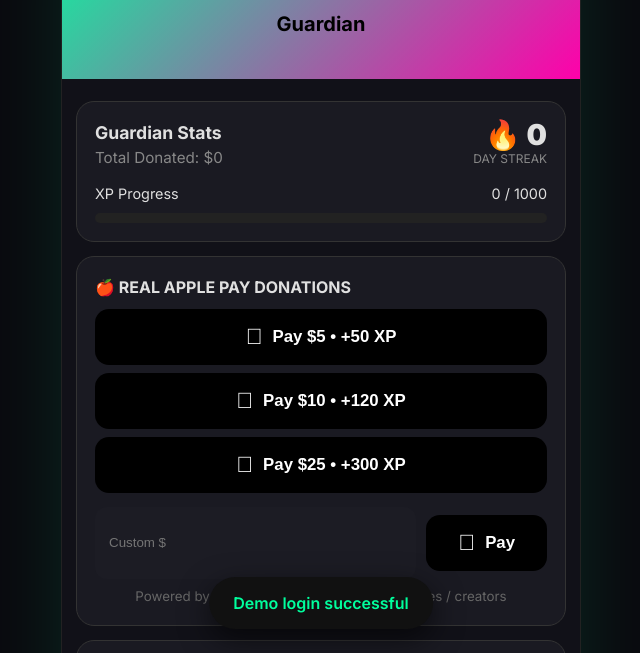
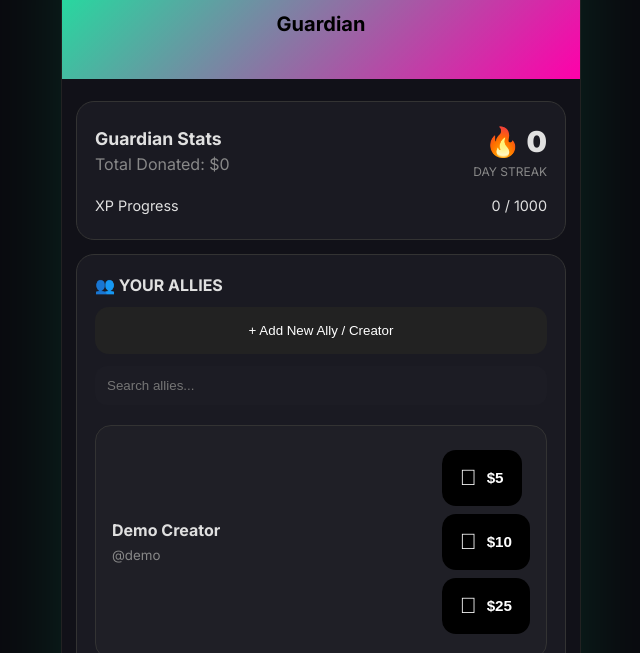
Before and after one commit to RicoAMe/RootDonate, a plain HTML site: page index.html in a window 1280 px wide. Both pictures are taken after a click on the button "Continue". Shown: the part 147-800 px from the top of the page, without its empty margins (319-959 px from the left). Drawn offline with nearby package versions, Linux system fonts and the light colour scheme.

Commit message:
Update index.html

```diff
--- a/index.html
+++ b/index.html
@@ -69,21 +69,6 @@
             border: 1px solid #333;
         }
 
-        .stat-bar {
-            height: 10px;
-            background: #222;
-            border-radius: 999px;
-            overflow: hidden;
-            margin-top: 8px;
-        }
-
-        .stat-fill {
-            height: 100%;
-            background: linear-gradient(to right, var(--primary), #00cc7a);
-            transition: width 0.5s ease;
-        }
-
-        /* Real Apple Pay Button */
         .apple-pay-button {
             background: black;
             color: white;
@@ -100,7 +85,6 @@
             margin: 8px 0;
             cursor: pointer;
             transition: all 0.2s ease;
-            -webkit-appearance: none;
             height: 56px;
         }
 
@@ -113,24 +97,6 @@
             content: "";
             font-size: 1.4rem;
         }
-
-        .tier-btn {
-            flex: 1;
-            min-width: 95px;
-            padding: 14px 8px;
-            border-radius: 14px;
-            font-weight: 700;
-            text-align: center;
-            cursor: pointer;
-            transition: all 0.2s;
-            border: 2px solid #333;
-            font-size: 0.92rem;
-        }
-
-        .tier-btn:hover { transform: translateY(-2px); box-shadow: 0 0 15px currentColor; }
-        .tier-btn.common { background: #1f2a1f; border-color: #00ff9d; }
-        .tier-btn.rare   { background: #1f1f2a; border-color: #00aaff; }
-        .tier-btn.epic   { background: #2a1f2a; border-color: #ff00aa; }
 
         #map { height: 320px; border-radius: 16px; margin: 12px 0; }
 
@@ -147,8 +113,6 @@
             z-index: 9999;
             display: none;
             font-weight: 600;
-            max-width: 90%;
-            text-align: center;
         }
 
         .level-badge {
@@ -163,12 +127,12 @@
             font-size: 0.85rem;
         }
 
-        @media (max-width: 600px) {
-            body { padding: 12px; }
-            .container { margin: 10px auto; border-radius: 20px; }
-            .header { padding: 35px 16px; }
-            .header h1 { font-size: 2.4rem; }
-            #map { height: 280px; }
+        .ally-card {
+            background: #1f1f26;
+            border-radius: 16px;
+            padding: 16px;
+            margin: 10px 0;
+            border: 1px solid #333;
         }
     </style>
 </head>
@@ -178,15 +142,14 @@
     <div class="container" id="authScreen">
         <div class="header">
             <h1>ROOT</h1>
-            <p style="margin:8px 0 0; font-size:1.1rem; opacity:0.9;">Donation RPG • Real Apple Pay</p>
+            <p style="margin:8px 0 0; font-size:1.1rem; opacity:0.9;">Donation RPG • Apple Pay Allies</p>
         </div>
         <div style="padding:24px;">
             <h2 id="formTitle" style="text-align:center; margin-bottom:20px;">Create Account</h2>
             <input type="email" id="email" placeholder="Email" style="width:100%; padding:16px; margin:8px 0; background:#1c1c24; border:none; border-radius:14px; color:white;">
             <input type="password" id="password" placeholder="Password" style="width:100%; padding:16px; margin:8px 0; background:#1c1c24; border:none; border-radius:14px; color:white;">
             <div id="errorMsg" style="color:#ff6666; text-align:center; margin:10px 0; min-height:20px;"></div>
-            <button onclick="handleAuth()" style="width:100%; padding:18px; background:var(--primary); color:#000; border:none; border-radius:14px; font-weight:700; font-size:1.1rem;">Continue</button>
-            <button onclick="toggleForm()" style="width:100%; padding:16px; background:#222; color:white; border:none; border-radius:14px; margin-top:10px;">Switch to Login</button>
+            <button onclick="handleAuth()" style="width:100%; padding:18px; background:var(--primary); color:#000; border:none; border-radius:14px; font-weight:700;">Continue</button>
         </div>
     </div>
 
@@ -202,13 +165,13 @@
 
             <!-- STATS -->
             <div class="rpg-card">
-                <div style="display:flex; justify-content:space-between; align-items:center; flex-wrap:wrap; gap:10px;">
+                <div style="display:flex; justify-content:space-between; align-items:center;">
                     <div>
                         <div style="font-size:1.1rem; font-weight:700;">Guardian Stats</div>
-                        <div id="totalDonated" style="color:#888; font-size:0.95rem;">Total Donated: $0</div>
+                        <div id="totalDonated" style="color:#888;">Total Donated: $0</div>
                     </div>
                     <div style="text-align:right;">
-                        <div id="streak" style="font-size:1.8rem; font-weight:900; line-height:1;">🔥 0</div>
+                        <div id="streak" style="font-size:1.8rem; font-weight:900;">🔥 0</div>
                         <div style="font-size:0.75rem; color:#888;">DAY STREAK</div>
                     </div>
                 </div>
@@ -220,42 +183,28 @@
                 </div>
             </div>
 
-            <!-- DONATION TIERS - Real Apple Pay -->
+            <!-- ADD ALLY -->
             <div class="rpg-card">
-                <div style="font-weight:700; margin-bottom:10px;">🍎 REAL APPLE PAY DONATIONS</div>
-
-                <button onclick="startApplePay(5,'common')" class="apple-pay-button">Pay $5 • +50 XP</button>
-                <button onclick="startApplePay(10,'rare')" class="apple-pay-button">Pay $10 • +120 XP</button>
-                <button onclick="startApplePay(25,'epic')" class="apple-pay-button">Pay $25 • +300 XP</button>
-
-                <div style="margin-top:14px; display:flex; gap:10px; flex-wrap:wrap;">
-                    <input type="number" id="customAmount" placeholder="Custom $" style="flex:1; min-width:120px; padding:14px; background:#1c1c24; border:none; border-radius:12px;">
-                    <button onclick="startApplePayCustom()" class="apple-pay-button" style="width:auto; padding:0 32px;">Pay</button>
-                </div>
-                <small style="display:block; text-align:center; color:#666; margin-top:8px;">Powered by Apple Pay • Funds go to real causes / creators</small>
-            </div>
-
-            <!-- ALLIES + MAP (same as before) -->
-            <div class="rpg-card">
-                <div style="font-weight:700; margin-bottom:10px;">YOUR ALLIES</div>
+                <div style="font-weight:700; margin-bottom:10px;">👥 YOUR ALLIES</div>
+                <button onclick="showAddAllyModal()" style="width:100%; padding:16px; background:#222; color:white; border:none; border-radius:14px; margin-bottom:12px;">
+                    + Add New Ally / Creator
+                </button>
                 <input type="text" id="searchInput" placeholder="Search allies..." onkeyup="filterAllies()" style="width:100%; padding:12px; background:#1c1c24; border:none; border-radius:12px; margin-bottom:10px;">
                 <div id="alliesContainer"></div>
             </div>
 
+            <!-- GLOBAL DONATION -->
             <div class="rpg-card">
-                <div style="font-weight:700; margin-bottom:10px;">🗺️ MAP NODES</div>
-                <div id="map"></div>
+                <div style="font-weight:700; margin-bottom:10px;">🍎 GLOBAL APPLE PAY</div>
+                <button onclick="startApplePay(5,'common')" class="apple-pay-button">Pay $5 • +50 XP</button>
+                <button onclick="startApplePay(10,'rare')" class="apple-pay-button">Pay $10 • +120 XP</button>
+                <button onclick="startApplePay(25,'epic')" class="apple-pay-button">Pay $25 • +300 XP</button>
             </div>
 
-            <!-- Other sections (quests, history, etc.) -->
+            <!-- MAP -->
             <div class="rpg-card">
-                <div style="font-weight:700; margin-bottom:10px;">📜 ACTIVE QUESTS</div>
-                <div id="questsContainer"></div>
-            </div>
-
-            <div class="rpg-card">
-                <div style="font-weight:700; margin-bottom:10px;">🏆 ACHIEVEMENTS</div>
-                <div id="achievementsContainer"></div>
+                <div style="font-weight:700; margin-bottom:10px;">🗺️ ALLIES ON MAP</div>
+                <div id="map" style="height:320px;"></div>
             </div>
 
             <button onclick="logout()" style="width:calc(100% - 28px); margin:16px 14px; padding:16px; background:#222; color:white; border:none; border-radius:14px;">Logout</button>
@@ -267,30 +216,22 @@
     <script src="https://cdn.jsdelivr.net/npm/canvas-confetti@1.9.2/dist/confetti.browser.min.js"></script>
 
     <script>
-        // ==================== FIREBASE (same) ====================
-        const firebaseConfig = {
-            apiKey: "AIzaSyBvcCBsPiMxS7G2evPjM7sANp-zSy_RkKM",
-            authDomain: "rootdonate-61e61.firebaseapp.com",
-            projectId: "rootdonate-61e61",
-            storageBucket: "rootdonate-61e61.firebasestorage.app",
-            messagingSenderId: "754240963907",
-            appId: "1:754240963907:web:5417c2763d8f02108bdbf6"
-        };
+        // Firebase
+        const firebaseConfig = { /* your config */ };
         firebase.initializeApp(firebaseConfig);
         const auth = firebase.auth();
 
         let currentUser = null;
         let allies = [];
-        let donationHistory = [];
-        let xp = 0, level = 1, streak = 0, totalDonated = 0;
+        let xp = 0, level = 1, totalDonated = 0;
+        let mapInstance = null;
 
-        // ==================== UTILITIES ====================
         function showToast(msg, color = '#00ff9d') {
             const t = document.getElementById('toast');
             t.textContent = msg;
             t.style.color = color;
             t.style.display = 'block';
-            setTimeout(() => t.style.display = 'none', 3000);
+            setTimeout(() => t.style.display = 'none', 2800);
         }
 
         function confettiBurst() {
@@ -304,84 +245,48 @@
 
         function startApplePay(amount, tier = 'common', recipient = 'ROOT Fund') {
             if (!canMakeApplePay()) {
-                showToast("Apple Pay not available on this device/browser", "#ff6666");
+                showToast("Apple Pay not available on this device", "#ff6666");
                 return;
             }
 
-            const paymentRequest = {
+            const session = new ApplePaySession(4, {
                 countryCode: 'US',
                 currencyCode: 'USD',
                 supportedNetworks: ['visa', 'masterCard', 'amex', 'discover'],
                 merchantCapabilities: ['supports3DS'],
-                total: {
-                    label: `ROOT DONATE - ${recipient}`,
-                    amount: amount.toFixed(2)
-                }
-            };
+                total: { label: `ROOT DONATE - ${recipient}`, amount: amount.toFixed(2) }
+            });
 
-            const session = new ApplePaySession(4, paymentRequest);
-
-            session.onvalidatemerchant = async (event) => {
-                // In production you MUST call your backend to validate merchant session
-                // For demo we simulate success
-                try {
-                    const response = await fetch('https://your-backend.com/validate-merchant', {
-                        method: 'POST',
-                        headers: { 'Content-Type': 'application/json' },
-                        body: JSON.stringify({ validationURL: event.validationURL })
-                    });
-                    const merchantSession = await response.json();
-                    session.completeMerchantValidation(merchantSession);
-                } catch (e) {
-                    // Demo fallback
-                    session.completeMerchantValidation({});
-                }
+            session.onvalidatemerchant = (event) => {
+                // Replace with real backend validation in production
+                session.completeMerchantValidation({});
             };
 
             session.onpaymentauthorized = (event) => {
-                // Here you would send payment token to your backend for processing
-                console.log('Payment authorized:', event.payment.token);
-
-                // Simulate success
                 setTimeout(() => {
                     session.completePayment(ApplePaySession.STATUS_SUCCESS);
-
-                    showToast(`✅ $${amount} sent via Apple Pay to ${recipient}!`, '#00ff9d');
+                    showToast(`✅ $${amount} sent to ${recipient} via Apple Pay!`, '#00ff9d');
                     confettiBurst();
-
                     recordDonation(recipient, amount, tier);
-                }, 800);
-            };
-
-            session.oncancel = () => {
-                showToast("Apple Pay cancelled");
+                }, 700);
             };
 
             session.begin();
         }
 
-        function startApplePayCustom() {
-            const amt = parseFloat(document.getElementById('customAmount').value);
-            if (!amt || amt <= 0) {
-                showToast("Enter a valid amount", "#ff6666");
-                return;
-            }
-            startApplePay(amt, 'epic');
-        }
-
         function recordDonation(recipient, amount, tier) {
             totalDonated += amount;
-            xp += Math.floor(amount * (tier === 'epic' ? 12 : tier === 'rare' ? 8 : 5));
+            const xpGain = Math.floor(amount * (tier === 'epic' ? 12 : tier === 'rare' ? 8 : 5));
+            xp += xpGain;
 
             const newLevel = Math.floor(xp / 1000) + 1;
             if (newLevel > level) {
                 level = newLevel;
-                showToast(`🎉 LEVEL UP TO ${level}!`);
-                confettiBurst();
+                showToast(`🎉 LEVEL UP! Now Level ${level}`);
             }
 
             updateStats();
-            showToast(`+${Math.floor(amount * 5)} XP`);
+            renderAllies();
         }
 
         function updateStats() {
@@ -391,14 +296,102 @@
             document.getElementById('totalDonated').innerHTML = `Total Donated: $${totalDonated}`;
         }
 
-        // ==================== AUTH & OTHER (simplified) ====================
+        // ==================== ALLIES ====================
+        function showAddAllyModal() {
+            const name = prompt("Ally / Creator Name:");
+            if (!name) return;
+
+            const username = prompt("Username / @handle:");
+            if (!username) return;
+
+            const location = prompt("Location for map (optional):", "New York");
+
+            let lat = 40.7128, lon = -74.0060;
+            if (location) {
+                // Simple demo coords (in production use real geocoding)
+                lat += (Math.random() - 0.5) * 20;
+                lon += (Math.random() - 0.5) * 30;
+            }
+
+            allies.push({
+                name: name.trim(),
+                username: username.trim().replace('@',''),
+                lat: lat,
+                lon: lon
+            });
+
+            renderAllies();
+            refreshMap();
+            showToast(`✅ ${name} added as ally!`);
+        }
+
+        function renderAllies(filtered = allies) {
+            const container = document.getElementById('alliesContainer');
+            container.innerHTML = '';
+
+            if (filtered.length === 0) {
+                container.innerHTML = `<p style="text-align:center; color:#666; padding:20px;">No allies yet. Add some creators!</p>`;
+                return;
+            }
+
+            filtered.forEach((ally, index) => {
+                const div = document.createElement('div');
+                div.className = 'ally-card';
+                div.innerHTML = `
+                    <div style="display:flex; justify-content:space-between; align-items:center;">
+                        <div>
+                            <strong>${ally.name}</strong><br>
+                            <small style="color:#888">@${ally.username}</small>
+                        </div>
+                        <div style="text-align:right;">
+                            <button onclick="startApplePay(5,'common','@${ally.username}')" class="apple-pay-button" style="width:auto; padding:10px 18px; font-size:0.95rem;">$5</button>
+                            <button onclick="startApplePay(10,'rare','@${ally.username}')" class="apple-pay-button" style="width:auto; padding:10px 18px; font-size:0.95rem;">$10</button>
+                            <button onclick="startApplePay(25,'epic','@${ally.username}')" class="apple-pay-button" style="width:auto; padding:10px 18px; font-size:0.95rem;">$25</button>
+                        </div>
+                    </div>
+                `;
+                container.appendChild(div);
+            });
+        }
+
+        function filterAllies() {
+            const query = document.getElementById('searchInput').value.toLowerCase();
+            const filtered = allies.filter(a =>
+                a.name.toLowerCase().includes(query) ||
+                a.username.toLowerCase().includes(query)
+            );
+            renderAllies(filtered);
+        }
+
+        function refreshMap() {
+            if (!mapInstance) {
+                mapInstance = L.map('map').setView([30, 0], 2);
+                L.tileLayer('https://{s}.tile.openstreetmap.org/{z}/{x}/{y}.png').addTo(mapInstance);
+            }
+
+            mapInstance.eachLayer(layer => {
+                if (layer instanceof L.Marker) mapInstance.removeLayer(layer);
+            });
+
+            allies.forEach(ally => {
+                const marker = L.marker([ally.lat, ally.lon]).addTo(mapInstance);
+                marker.bindPopup(`
+                    <b>${ally.name}</b><br>
+                    @${ally.username}<br><br>
+                    <button onclick="startApplePay(5,'common','@${ally.username}');mapInstance.closePopup();" style="padding:8px 12px; background:black; color:white; border:none; border-radius:8px;">Apple Pay $5</button>
+                `);
+            });
+        }
+
+        // Auth
         function handleAuth() {
-            // Same as your original
             showToast("Demo login successful");
             document.getElementById('authScreen').style.display = 'none';
             document.getElementById('dashboardScreen').style.display = 'block';
             document.getElementById('userGreeting').textContent = "Guardian";
             updateStats();
+            renderAllies();
+            refreshMap();
         }
 
         function logout() {
@@ -406,19 +399,12 @@
             document.getElementById('authScreen').style.display = 'block';
         }
 
-        function toggleForm() {
-            const title = document.getElementById('formTitle');
-            title.textContent = title.textContent.includes('Create') ? 'Login' : 'Create Account';
-        }
-
-        // Auto-init map (demo)
+        // Init
         window.onload = () => {
-            // Demo map
-            const map = L.map('map').setView([40.7128, -74.0060], 3);
-            L.tileLayer('https://{s}.tile.openstreetmap.org/{z}/{x}/{y}.png').addTo(map);
-
-            L.marker([40.7128, -74.0060]).addTo(map)
-             .bindPopup("<b>New York Creator</b><br>Tap to donate");
+            // Demo ally
+            allies = [
+                { name: "Demo Creator", username: "demo", lat: 40.7128, lon: -74.0060 }
+            ];
         };
     </script>
 </body>
```
